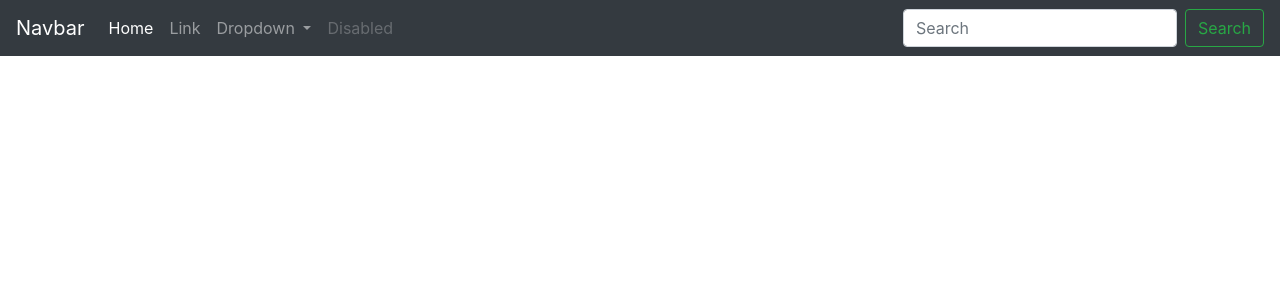
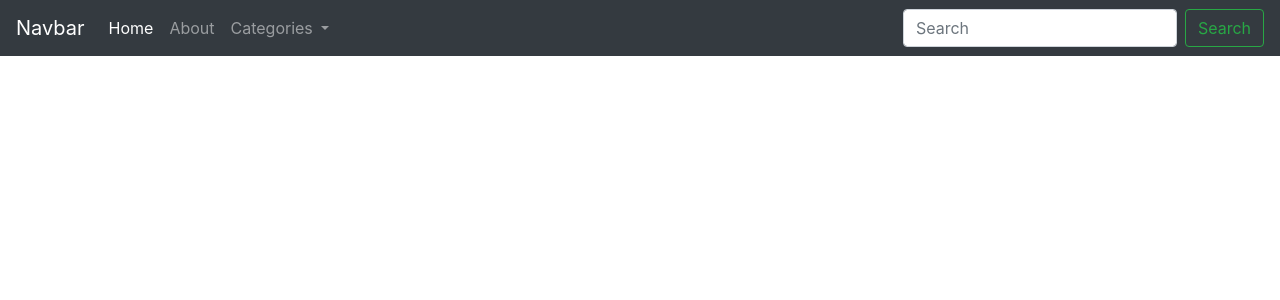
Before and after one commit to Mutembeijoe/personalis-gallery, a Django app: template gallery/templates/gallery/base.html in a window 1280 px wide. Shown: the top 300 px of the page. Run offline with Django 3.2, Linux system fonts and the light colour scheme; the template is opened without the code that fills it, so the values that code supplies are empty; some libraries are stand-ins or nearby versions.

Commit message:
modifies a bootstrap navbar according to the app requirement

```diff
--- a/gallery/templates/gallery/base.html
+++ b/gallery/templates/gallery/base.html
@@ -28,22 +28,20 @@
                         <a class="nav-link" href="#">Home <span class="sr-only">(current)</span></a>
                     </li>
                     <li class="nav-item">
-                        <a class="nav-link" href="#">Link</a>
+                        <a class="nav-link" href="#">About</a>
                     </li>
                     <li class="nav-item dropdown">
                         <a class="nav-link dropdown-toggle" href="#" id="navbarDropdown" role="button"
                             data-toggle="dropdown" aria-haspopup="true" aria-expanded="false">
-                            Dropdown
+                            Categories
                         </a>
                         <div class="dropdown-menu" aria-labelledby="navbarDropdown">
-                            <a class="dropdown-item" href="#">Action</a>
-                            <a class="dropdown-item" href="#">Another action</a>
+                            <a class="dropdown-item" href="#">All</a>
                             <div class="dropdown-divider"></div>
-                            <a class="dropdown-item" href="#">Something else here</a>
+                            <a class="dropdown-item" href="#">Science</a>
+                            <a class="dropdown-item" href="#">Monuments</a>
+                            <a class="dropdown-item" href="#">Scholars</a>
                         </div>
-                    </li>
-                    <li class="nav-item">
-                        <a class="nav-link disabled" href="#" tabindex="-1" aria-disabled="true">Disabled</a>
                     </li>
                 </ul>
                 <form class="form-inline my-2 my-lg-0">
--- a/gallery/views.py
+++ b/gallery/views.py
@@ -1,7 +1,8 @@
 from django.shortcuts import render
 from django.http import HttpResponse
+
 # Create your views here.
 
 
 def home(request):
-    return HttpResponse("Hello World, ready for take off!")
+    return render(request, 'gallery/index.html', {'title':'Home'} )
```
